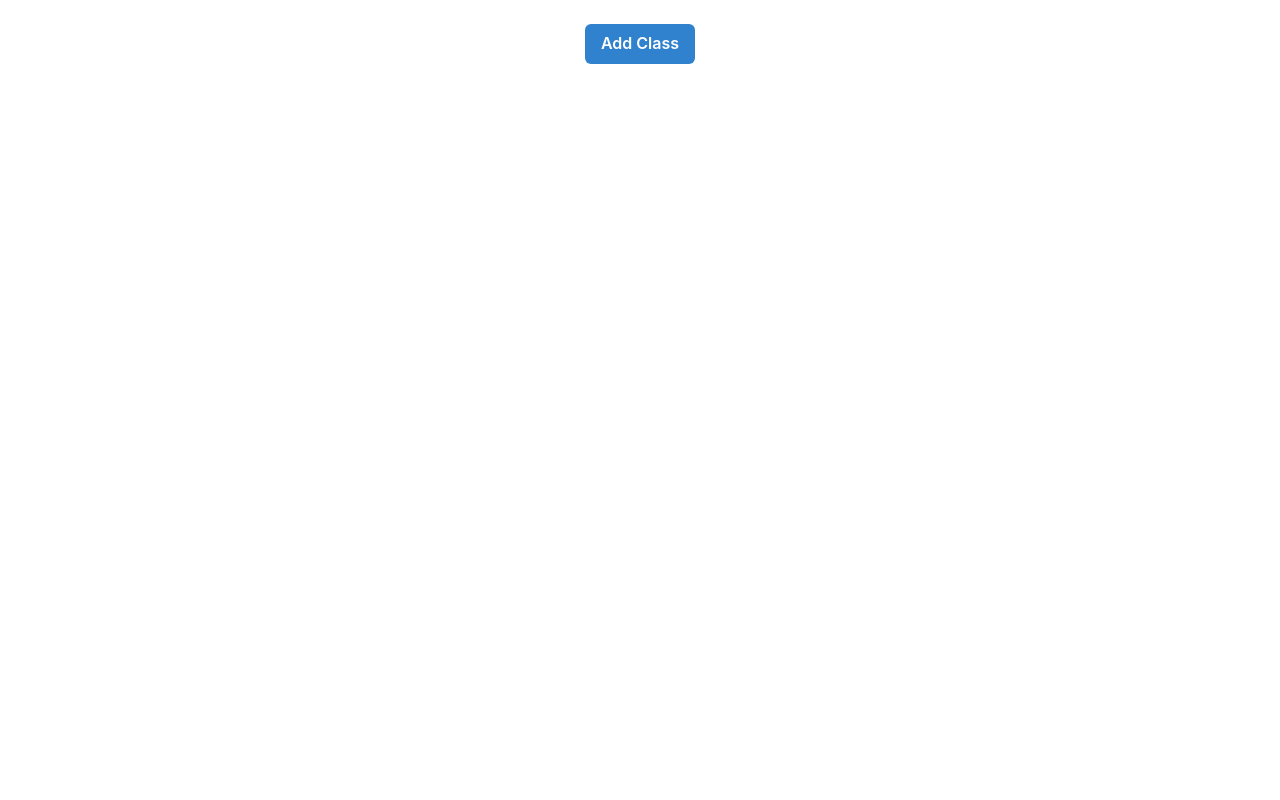
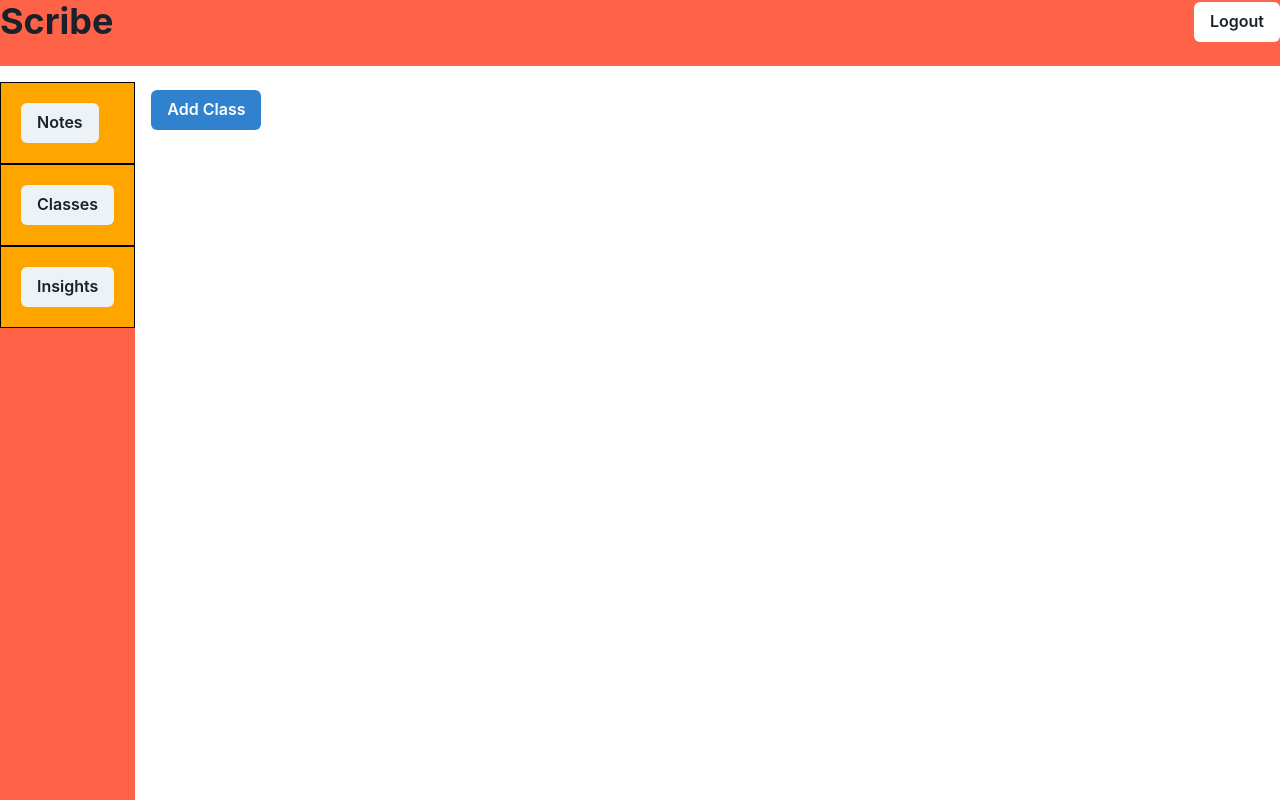
Before and after one commit to sona78/Scribe, a React (Create React App) app: page /classes in a window 1280 px wide. Built offline with nearby package versions, Linux system fonts and the light colour scheme; what @aws-amplify/ui-react, aws-amplify would draw is missing.

Commit message:
styling for class page

```diff
--- /dev/null
+++ b/src/components/ClassGrid.js
@@ -0,0 +1,136 @@
+import {
+    Box,
+    Text,
+    Button,
+    Collapse,
+    VStack,
+    HStack,
+    Spacer,
+    Grid,
+    GridItem,
+    FormControl,
+    Input,
+    Card,
+    CardBody,
+  } from '@chakra-ui/react';
+  import { Link } from 'react-router-dom';
+  import { useState } from 'react';
+
+export default function ClassGrid() {
+  const [classData, setClassData] = useState([]);
+  const [openIndex, setOpenIndex] = useState(null);
+  const [showAddClassForm, setShowAddClassForm] = useState(false); // State for showing/hiding the add class form
+  const [newClassName, setNewClassName] = useState('');
+
+  const toggleCollapse = (index) => {
+    if (openIndex === index) {
+      setOpenIndex(null);
+    } else {
+      setOpenIndex(index);
+    }
+  };
+
+  const handleAddClassClick = () => {
+    setShowAddClassForm(true);
+  };
+
+  const handleAddClassSubmit = () => {
+    // Add the new class to classData
+    const newClass = {
+      name: newClassName,
+      users: [],
+    };
+
+    classData.push(newClass);
+    console.log(classData);
+
+    // Reset the form and hide it
+    setNewClassName('');
+    setShowAddClassForm(false);
+
+  };
+
+  const handleDeleteClass = (index) => {
+    const updatedClassData = [...classData];
+    updatedClassData.splice(index, 1);
+
+    // Update the state with the modified array
+    //setClassData(updatedClassData);
+  }
+
+  return (
+    <div className='classgrid'>
+        <Grid templateColumns="repeat(4, 1fr)" gap={4}>
+          {classData.length !== 0 && classData.map((cls, index) => (
+            <GridItem key={cls.id} colSpan={2}>
+              <Card>
+                  <CardBody>
+                      <Box
+                          p={4}
+                          borderWidth="1px"
+                          borderRadius="lg"
+                          cursor="pointer"
+                        >
+                        <HStack>
+                            <Text
+                                fontSize="lg"
+                                fontWeight="bold">{cls.name}
+
+                            </Text>
+                            <Spacer />
+                            <Link to={`/notes/${cls.id}`}>
+                            {/* put proper link here */}
+                            <Button size="sm">Take Notes</Button>
+                            </Link>
+
+                            {/* button to add users */}
+                            <Button
+                                size="sm"
+                                onClick={() => toggleCollapse(index)}
+                            >
+                            Toggle Users
+                            </Button>
+                            {/* button to delete class */}
+                            <Button
+                                size="sm"
+                                onClick={() => handleDeleteClass(index)}
+                            >
+                            Delete Class
+                            </Button>
+                        </HStack>
+
+                        <Collapse in={openIndex === index}>
+                            <VStack mt={2}>
+                            {cls.users.map((user, userIndex) => (
+                                <Text key={userIndex}>{user}</Text>
+                            ))}
+                            </VStack>
+                        </Collapse>
+                      </Box>
+                  </CardBody>
+              </Card>
+
+            </GridItem>
+          ))}
+        </Grid>
+        {showAddClassForm ? (
+          <FormControl>
+            <Input
+              type="text"
+              placeholder="Enter class name"
+              value={newClassName}
+              onChange={(e) => setNewClassName(e.target.value)}
+            />
+
+            <Button mt={2} colorScheme="teal" onClick={handleAddClassSubmit}>
+              Add Class
+            </Button>
+          </FormControl>
+        ) : (
+          <Button mt={2} colorScheme="blue" onClick={handleAddClassClick}>
+            Add Class
+          </Button>
+        )}
+    </div>
+  )
+}
--- a/src/pages/ClassPage.js
+++ b/src/pages/ClassPage.js
@@ -1,139 +1,66 @@
 // src/ClassPage.js
-import React, { useState } from 'react';
-import { Link } from 'react-router-dom';
-import {
-  Box,
-  Text,
-  Button,
-  Collapse,
-  VStack,
-  HStack,
-  Spacer,
-  Grid,
-  GridItem,
-  FormControl,
-  Input,
-  Card,
-  CardBody,
-} from '@chakra-ui/react';
+
 import { classCreate } from '../utils/utils';
+import { Box, Button, useToast, Flex, Grid, GridItem, HStack, Heading, Link, Spacer, Text, Input } from "@chakra-ui/react"
+import ReactQuill from "react-quill";
+import { useState, useEffect } from "react";
+import { withAuthenticator } from '@aws-amplify/ui-react';
+import {Auth} from "aws-amplify";
+import { Storage } from "aws-amplify";
+import StartModal from "../components/StartModal";
+import 'react-quill/dist/quill.snow.css';
+import '@aws-amplify/ui-react/styles.css';
+import {Link as ReactRouterLink} from 'react-router-dom';
+import { VStack, Card, CardBody, Collapse, FormControl } from '@chakra-ui/react';
+
+import ClassGrid from '../components/ClassGrid';
 
 function ClassPage() {
-  const [classData, setClassData] = useState([]);
-  const [openIndex, setOpenIndex] = useState(null);
-  const [showAddClassForm, setShowAddClassForm] = useState(false); // State for showing/hiding the add class form
-  const [newClassName, setNewClassName] = useState('');
-
-  const toggleCollapse = (index) => {
-    if (openIndex === index) {
-      setOpenIndex(null);
-    } else {
-      setOpenIndex(index);
-    }
-  };
-
-  const handleAddClassClick = () => {
-    setShowAddClassForm(true);
-  };
-
-  const handleAddClassSubmit = () => {
-    // Add the new class to classData
-    const newClass = {
-      Name: newClassName,
-    };
-    classCreate(newClass).then
-    ((res) => {
-      classData.push(res.data.createClass);
-      console.log(res);
-    });
-
-    // Reset the form and hide it
-    setNewClassName('');
-    setShowAddClassForm(false);
-  };
-
-  const handleDeleteClass = (index) => {
-    const updatedClassData = [...classData];
-    updatedClassData.splice(index, 1);
-
-    // Update the state with the modified array
-    setClassData(updatedClassData);
-  }
 
   return (
-    <VStack spacing={4}>
-      <Grid templateColumns="repeat(4, 1fr)" gap={4}>
-        {classData.map((cls, index) => (
-          <GridItem key={cls.id}>
-            <Card>
-                <CardBody>
-                    <Box
-                        p={4}
-                        borderWidth="1px"
-                        borderRadius="lg"
-                        cursor="pointer"
-                        width="400" height="200px"
-                        >
-                        <HStack>
-                            <Text
-                                fontSize="lg"
-                                fontWeight="bold">{cls.name}
+    <div className="base">
+      <Grid
+          h='calc(100vh)'
+          templateRows='repeat(10, 1fr)'
+          templateColumns='repeat(10, 1fr)'
+          gap={4}
+      >
+      <GridItem rowSpan={1} colSpan={10} bg='tomato'>
+          <Flex as="nav" alignItems="center">
+              <Heading as="h1">Scribe</Heading>
+              <Spacer/>
+              <HStack spacing="20px">
+                  <Button bg="white">Logout</Button>
+              </HStack>
+          </Flex>
+      </GridItem>
+      <GridItem rowSpan={9} colSpan={1} bg='tomato'>
+          <Box borderWidth='1px' borderColor='black' p="20px" bg="orange">
+              <Button>
+                  <Link as={ReactRouterLink} to="/">Notes</Link>
+              </Button>
+          </Box>
+          <Box borderWidth='1px' borderColor='black' p="20px" bg="orange">
+              <Button>
+                  <Link as={ReactRouterLink}  to="/classes">Classes</Link>
+              </Button>
+          </Box>
+          <Box borderWidth='1px' borderColor='black' p="20px" bg="orange">
+          <   Button>
+                  <Link as={ReactRouterLink}  to="/insights">Insights</Link>
+              </Button>
+          </Box>
+      </GridItem>
 
-                            </Text>
-                            <Spacer />
-                            <Link to={`/notes/${cls.id}`}>
-                            {/* put proper link here */}
-                            <Button size="sm">Take Notes</Button>
-                            </Link>
+      <GridItem rowSpan={9} colSpan={9} >
+        <ClassGrid >
 
-                            {/* button to add users */}
-                            <Button
-                                size="sm"
-                                onClick={() => toggleCollapse(index)}
-                            >
-                            Toggle Users
-                            </Button>
-                            {/* button to delete class */}
-                            <Button
-                                size="sm"
-                                onClick={() => handleDeleteClass(index)}
-                            >
-                            Delete Class
-                            </Button>
-                        </HStack>
-                        <Collapse in={openIndex === index}>
-                            <VStack mt={2}>
-                            {cls.users.map((user, userIndex) => (
-                                <Text key={userIndex}>{user}</Text>
-                            ))}
-                            </VStack>
-                        </Collapse>
-                    </Box>
-                </CardBody>
-            </Card>
+        </ClassGrid>
+      </GridItem>
+      </Grid>
+    </div>
 
-          </GridItem>
-        ))}
-      </Grid>
-      {showAddClassForm ? (
-        <FormControl>
-          <Input
-            type="text"
-            placeholder="Enter class name"
-            value={newClassName}
-            onChange={(e) => setNewClassName(e.target.value)}
-          />
 
-          <Button mt={2} colorScheme="teal" onClick={handleAddClassSubmit}>
-            Add Class
-          </Button>
-        </FormControl>
-      ) : (
-        <Button mt={2} colorScheme="blue" onClick={handleAddClassClick}>
-          Add Class
-        </Button>
-      )}
-    </VStack>
   );
 }
 
```
